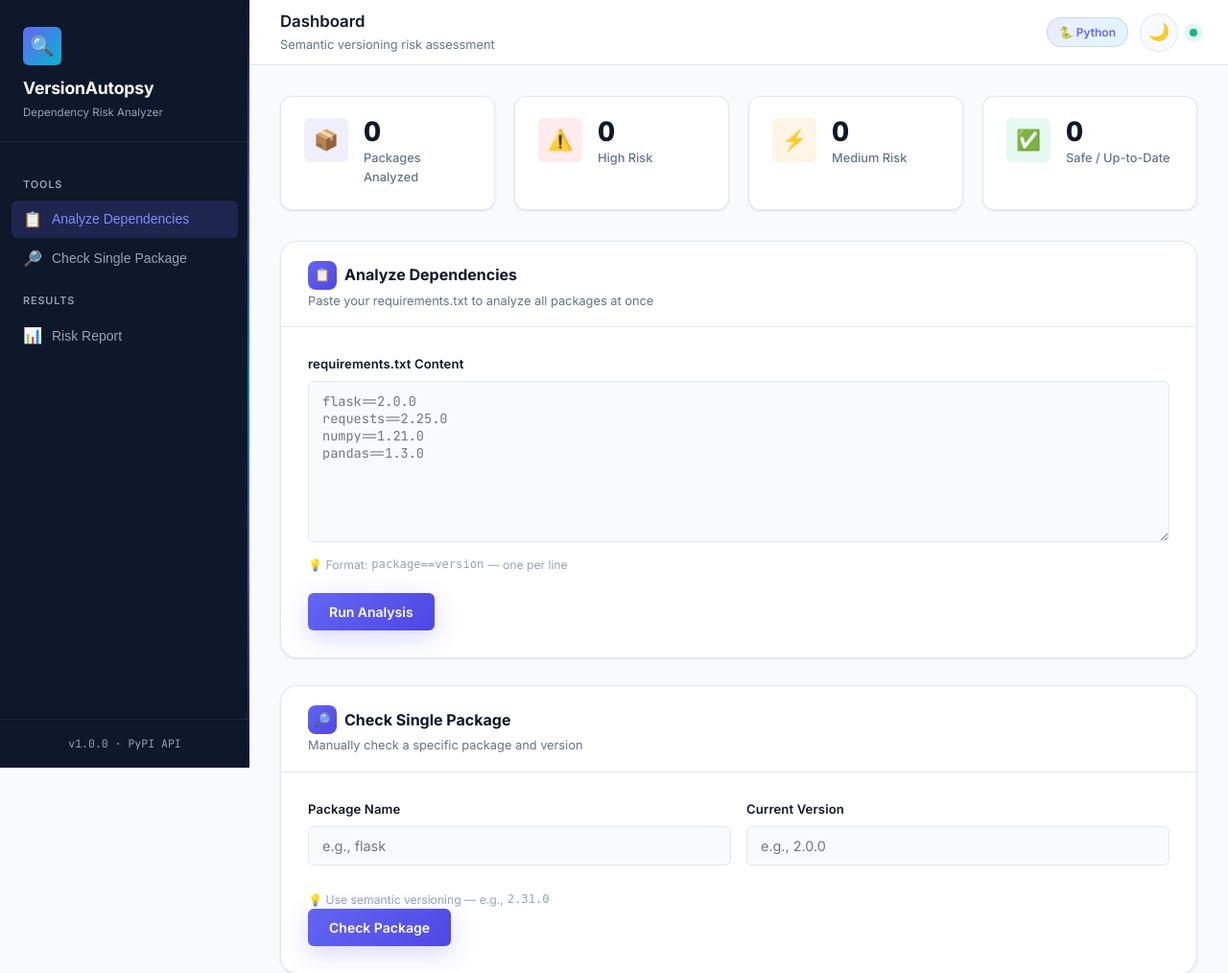
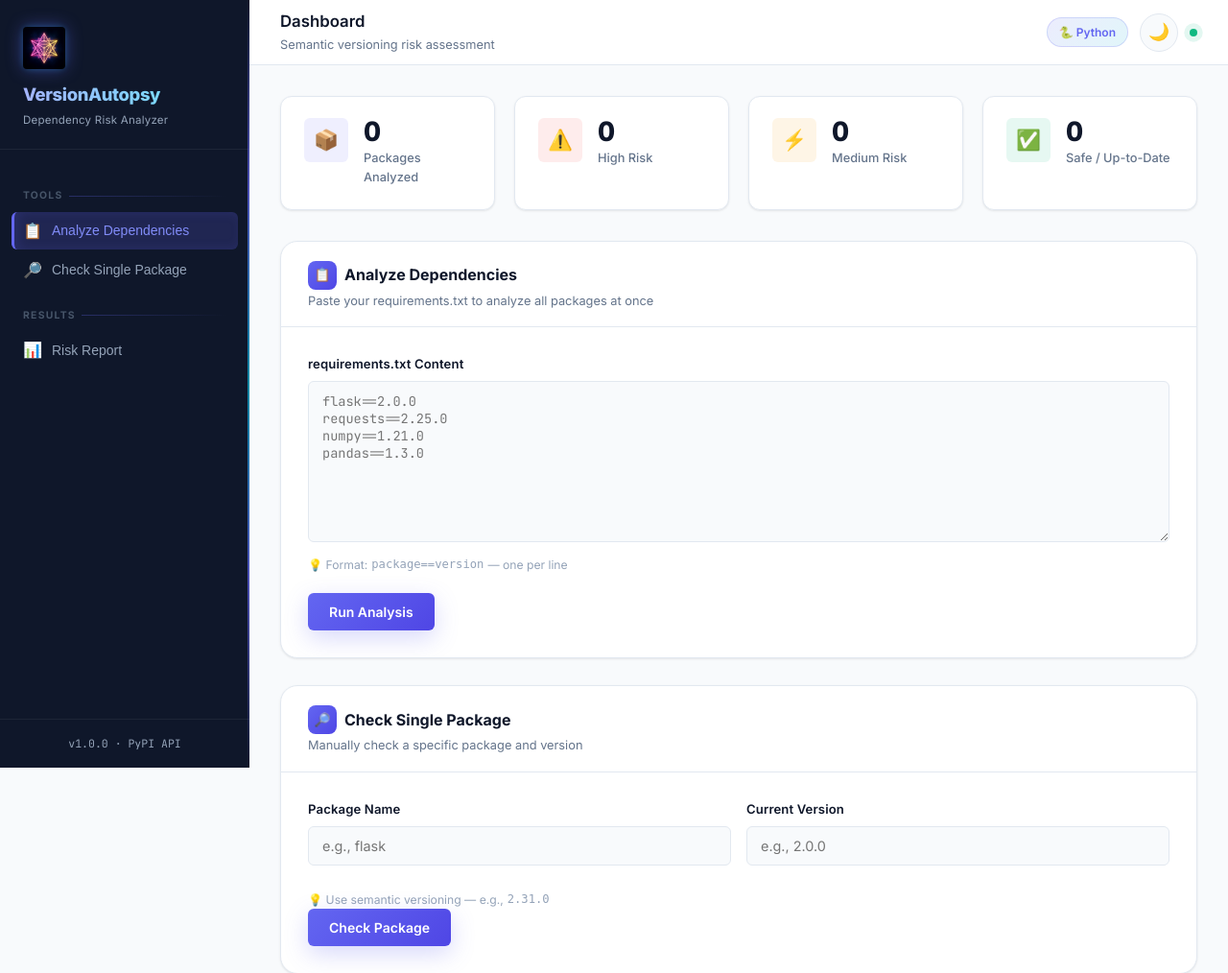
Before and after one commit to ShantanuT246/VersionAutopsy, a Flask app: page / in a window 1280 px wide. Shown: the top 1014 px of the page at 96% size. Run offline with Flask 3, Linux system fonts and the light colour scheme.

Commit message:
Replaced the logo, applied glowing active to nav border and versionatuopsy title

```diff
--- a/static/css/style.css
+++ b/static/css/style.css
@@ -158,22 +158,32 @@ body {
 }
 
 .sidebar-logo .logo-icon {
-    width: 40px;
-    height: 40px;
+    width: 44px;
+    height: 44px;
     background: linear-gradient(135deg, var(--primary), var(--accent));
     border-radius: var(--radius-sm);
     display: flex;
     align-items: center;
     justify-content: center;
-    font-size: 1.25rem;
-    margin-bottom: 10px;
+    font-size: 1.35rem;
+    margin-bottom: 12px;
+    box-shadow: 0 0 18px rgba(99, 102, 241, .45), 0 0 6px rgba(6, 182, 212, .3);
+    transition: transform var(--transition), box-shadow var(--transition);
+}
+
+.sidebar-logo .logo-icon:hover {
+    transform: rotate(12deg) scale(1.1);
+    box-shadow: 0 0 28px rgba(99, 102, 241, .65), 0 0 10px rgba(6, 182, 212, .5);
 }
 
 .sidebar-logo h2 {
-    color: #f8fafc;
-    font-size: 1.1rem;
-    font-weight: 700;
-    letter-spacing: -.01em;
+    background: linear-gradient(90deg, #a5b4fc, #67e8f9);
+    -webkit-background-clip: text;
+    -webkit-text-fill-color: transparent;
+    background-clip: text;
+    font-size: 1.15rem;
+    font-weight: 800;
+    letter-spacing: -.02em;
 }
 
 .sidebar-logo span {
@@ -181,7 +191,8 @@ body {
     font-size: 0.72rem;
     font-weight: 400;
     display: block;
-    margin-top: 2px;
+    margin-top: 3px;
+    letter-spacing: .02em;
 }
 
 .sidebar-nav {
@@ -190,14 +201,24 @@ body {
 }
 
 .nav-label {
-    color: var(--text-muted);
-    font-size: 0.68rem;
-    font-weight: 600;
-    letter-spacing: .08em;
+    color: #475569;
+    font-size: 0.65rem;
+    font-weight: 700;
+    letter-spacing: .12em;
     text-transform: uppercase;
     padding: 0 12px;
     margin-bottom: 8px;
-    margin-top: 16px;
+    margin-top: 20px;
+    display: flex;
+    align-items: center;
+    gap: 6px;
+}
+
+.nav-label::after {
+    content: '';
+    flex: 1;
+    height: 1px;
+    background: linear-gradient(to right, rgba(99, 102, 241, .3), transparent);
 }
 
 .nav-link {
@@ -226,13 +247,17 @@ body {
 }
 
 .nav-link:hover {
-    background: rgba(255, 255, 255, .06);
+    background: rgba(255, 255, 255, .09);
     color: #f1f5f9;
+    padding-left: 16px;
 }
 
 .nav-link.active {
-    background: rgba(99, 102, 241, .18);
+    background: rgba(99, 102, 241, .2);
     color: var(--primary-light);
+    border-left: 3px solid var(--primary);
+    padding-left: 9px;
+    box-shadow: inset 4px 0 12px rgba(99, 102, 241, .15);
 }
 
 .nav-link .nav-badge {
@@ -330,9 +355,22 @@ body {
 }
 
 /* ===== PAGE CONTENT ===== */
+@keyframes fadeInUp {
+    from {
+        opacity: 0;
+        transform: translateY(18px);
+    }
+
+    to {
+        opacity: 1;
+        transform: translateY(0);
+    }
+}
+
 .page-content {
     padding: 32px;
     flex: 1;
+    animation: fadeInUp 0.5s cubic-bezier(.4, 0, .2, 1) both;
 }
 
 /* ===== STATS ROW ===== */
--- a/templates/index.html
+++ b/templates/index.html
@@ -15,7 +15,10 @@
     <!-- ===== SIDEBAR ===== -->
     <aside class="sidebar">
         <div class="sidebar-logo">
-            <div class="logo-icon">🔍</div>
+            <div class="logo-icon">
+                <img src="{{ url_for('static', filename='logo.png') }}" alt="VersionAutopsy Logo"
+                    style="width:100%;height:100%;object-fit:contain;border-radius:4px;">
+            </div>
             <h2>VersionAutopsy</h2>
             <span>Dependency Risk Analyzer</span>
         </div>
@@ -52,7 +55,8 @@
             </div>
             <div class="header-actions">
                 <span class="header-badge">🐍 Python</span>
-                <button class="theme-toggle" id="themeToggle" title="Toggle dark / light mode" aria-label="Toggle dark mode">🌙</button>
+                <button class="theme-toggle" id="themeToggle" title="Toggle dark / light mode"
+                    aria-label="Toggle dark mode">🌙</button>
                 <div class="header-dot" title="PyPI API Connected"></div>
             </div>
         </header>
```
Also changed, not shown: static/logo.png (added).
